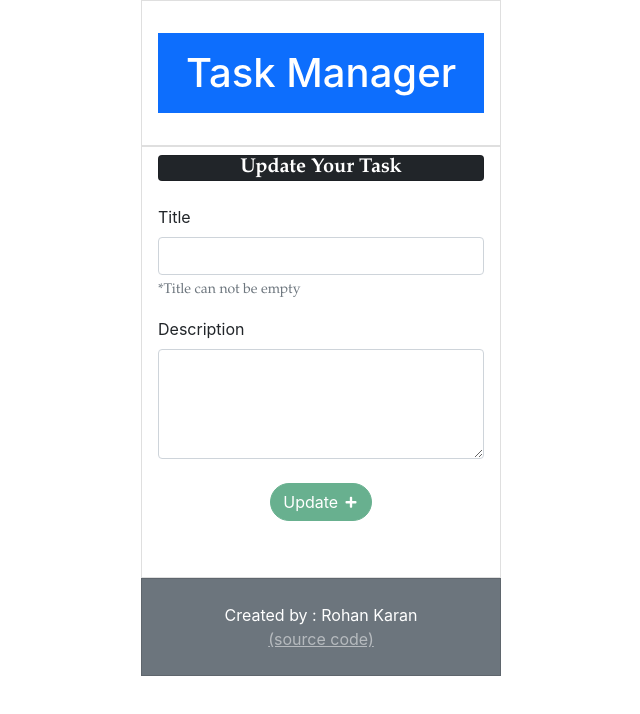
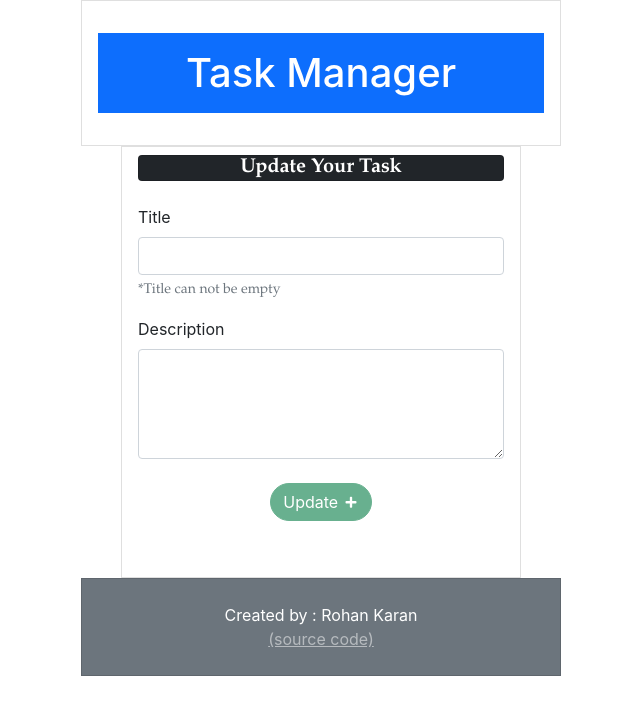
Before and after one commit to RohanKaran/crud-frontend, a React (Create React App) app: page /crud-frontend/1 in a window 1280 px wide. Shown: the top 714 px of the page, without its empty margins (319-959 px from the left). Built offline with nearby package versions, Linux system fonts and the light colour scheme; no server answers.

Commit message:
initial commit

```diff
--- a/src/App.js
+++ b/src/App.js
@@ -28,7 +28,7 @@ function App() {
 
   return (
         <div id="main" className="App  justify-content-center align-content-center mx-auto my-auto"
-             style={{"width": "360px", "backgroundColor":"white", "margintop": "15px"}}>
+             style={{"width": "480px",'max-width':"100%", "backgroundColor":"white", "margintop": "15px"}}>
 
             <div className="card-body list-group-item">
                 <h5 className="card text-white bg-dark mb-4" style={{'font-family': 'Palatino Linotype', 'font-weight': 'bold'}}>
--- a/src/components/Update.js
+++ b/src/components/Update.js
@@ -43,7 +43,7 @@ function Update() {
 
     return (
         <div id="main" className="App  justify-content-center align-content-center mx-auto my-auto"
-             style={{"width": "360px", "backgroundColor": "white", "margintop": "15px"}}>
+             style={{"width": "400px",'max-width':"100%", "backgroundColor": "white", "margintop": "15px"}}>
             <div className="card-body list-group-item">
                 <h5 className="card text-white bg-dark mb-4"
                     style={{'font-family': 'Palatino Linotype', 'font-weight': 'bold'}}>
--- a/src/index.js
+++ b/src/index.js
@@ -8,7 +8,8 @@ import Update from './components/Update';
 import {BrowserRouter as Router, Route, Routes} from "react-router-dom";
 
 ReactDOM.render(
-   <React.StrictMode> <div id="main" className="App card-body list-group-item justify-content-center align-content-center mx-auto my-auto" style={{"width": "360px", "backgroundColor":"white"}}>
+   <React.StrictMode> <div id="main" className="App card-body list-group-item justify-content-center align-content-center mx-auto my-auto"
+                           style={{"width": "480px", "backgroundColor":"white",'max-width':"100%"}}>
             <br/>
             <h1 className="card-body text-white bg-primary mb-4">
                 Task Manager
@@ -22,7 +23,7 @@ ReactDOM.render(
       </Routes>
   </Router>
    <div id="main" className="App card-body list-group-item justify-content-center align-content-center mx-auto my-auto bg-secondary"
-        style={{"width": "360px", "backgroundColor":"white"}}>
+        style={{"width": "480px", "backgroundColor":"white", 'max-width':"100%"}}>
             <div className="card-body text-white">
                 Created by : Rohan Karan
                 <br/>
```
